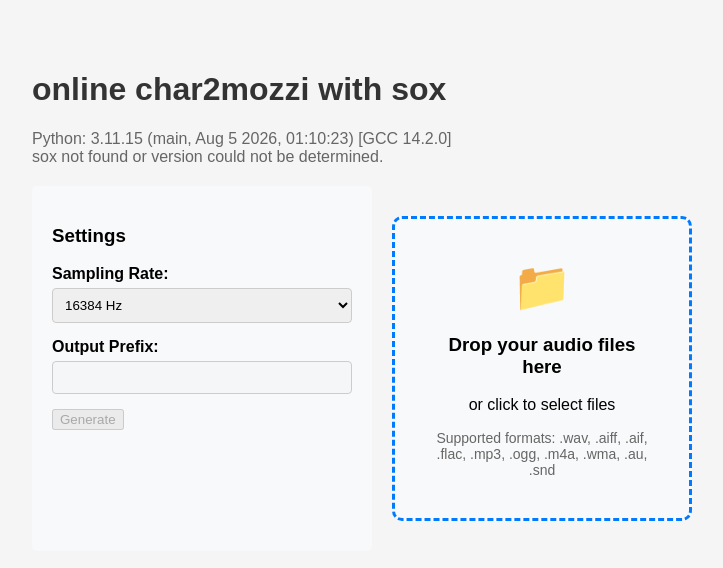
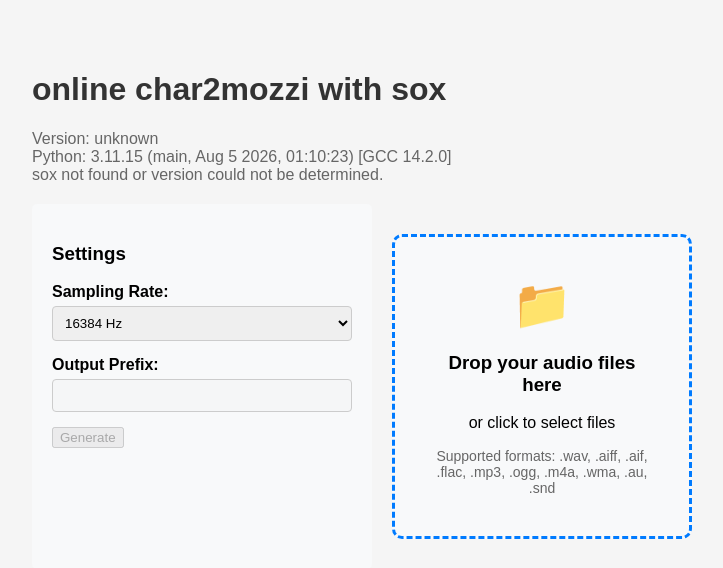
Before and after one commit to kinoshita-lab/audio2mozzi, a Flask app: page / in a window 1280 px wide. Shown: the top 568 px of the page, without its empty margins (18-741 px from the left). Run offline with Flask 3, Linux system fonts and the light colour scheme.

Commit message:
Add application version display feature

```diff
--- a/main.py
+++ b/main.py
@@ -22,13 +22,22 @@ def get_sox_version():
     except (subprocess.CalledProcessError, FileNotFoundError):
         return "sox not found or version could not be determined."
 
+def get_app_version():
+    """Get application version from version file"""
+    try:
+        with open('version', 'r') as f:
+            return f.read().strip()
+    except FileNotFoundError:
+        return "unknown"
+
 @app.route('/')
 def home():
     """Home page route"""
     session['session_id'] = str(uuid.uuid4())
     python_version = sys.version
     sox_version = get_sox_version()
-    return render_template('index.html', python_version=python_version, sox_version=sox_version)
+    app_version = get_app_version()
+    return render_template('index.html', python_version=python_version, sox_version=sox_version, app_version=app_version)
 
 @app.route('/upload', methods=['POST'])
 def upload_file():
--- a/templates/index.html
+++ b/templates/index.html
@@ -10,6 +10,7 @@
     <div class="container">
         <h1>online char2mozzi with sox</h1>
         <div class="versions" style="text-align: left; margin-bottom: 20px;">
+            <p style="margin: 0; color: #666;">Version: {{ app_version }}</p>
             <p style="margin: 0; color: #666;">Python: {{ python_version }}</p>
             <p style="margin: 0; color: #666;">{{ sox_version }}</p>
         </div>
```
Also changed, not shown: 1 other file.
